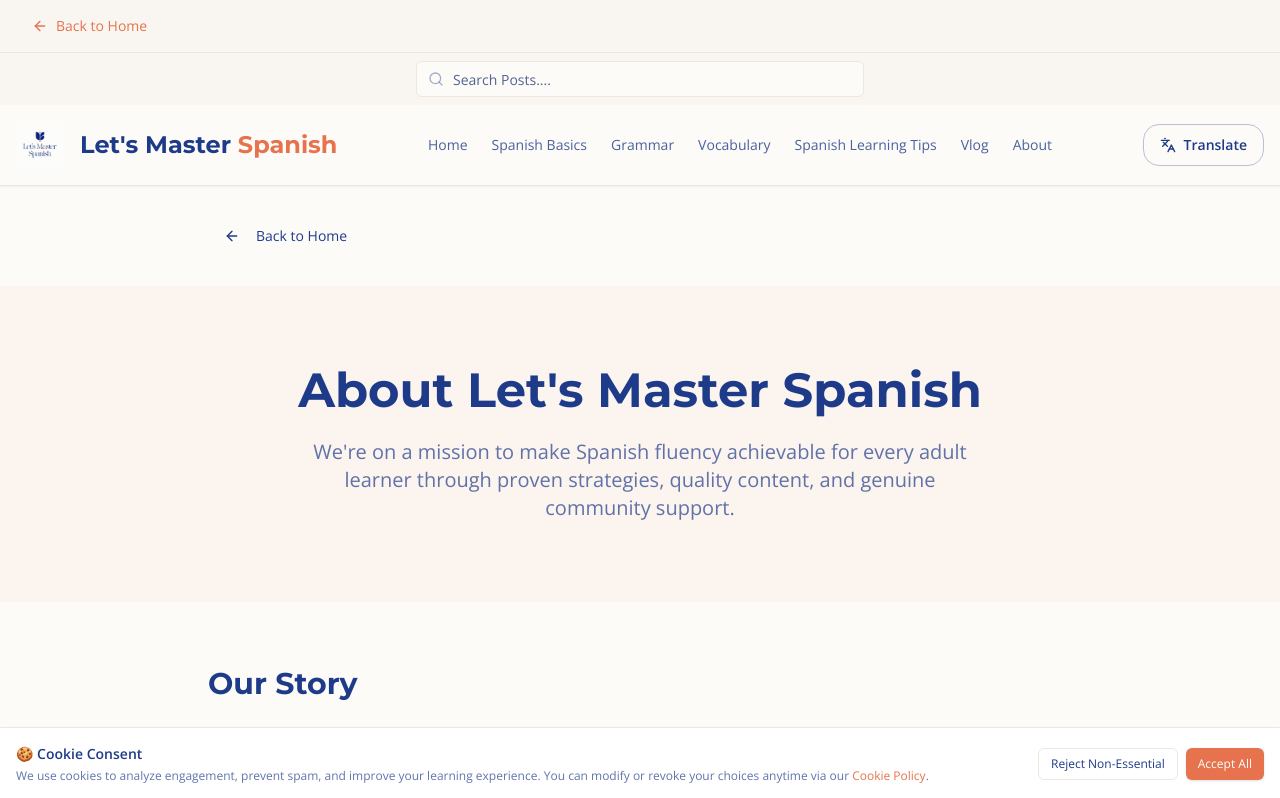
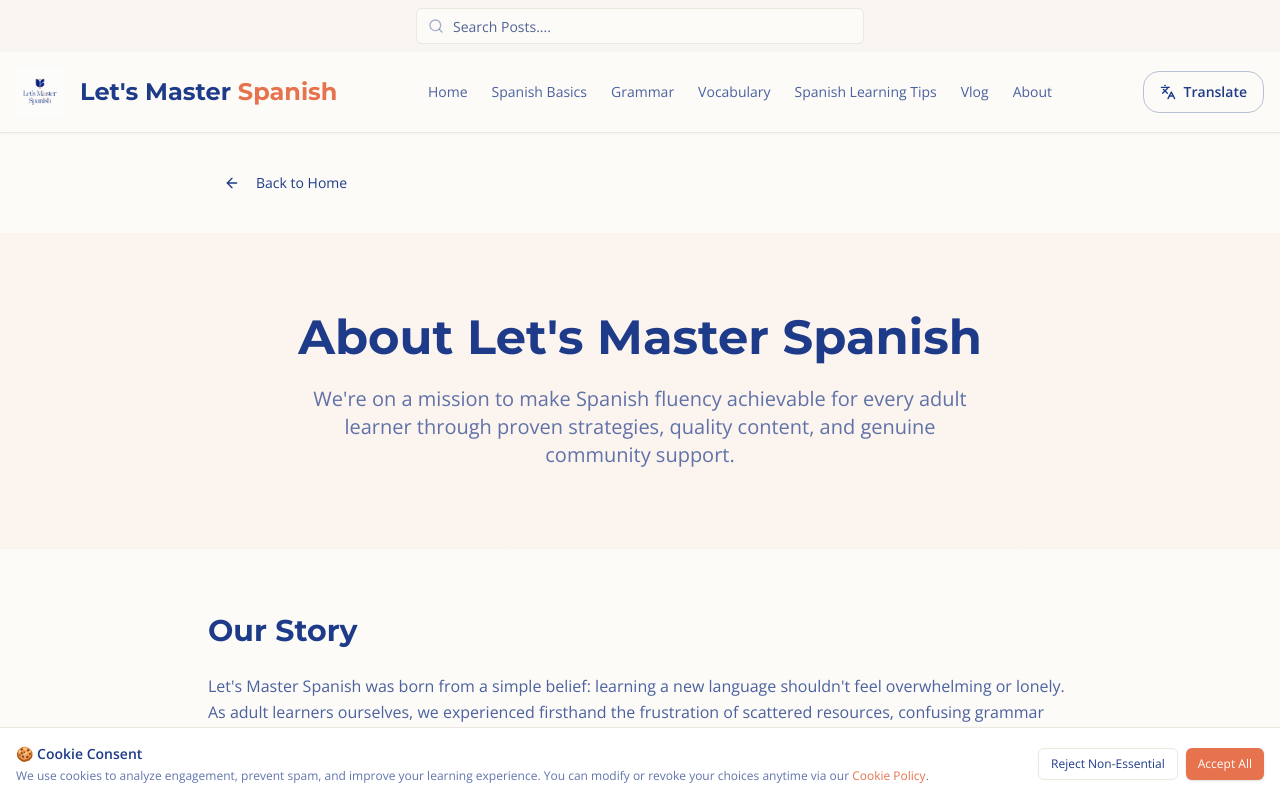
Before and after one commit to elforoespanol/sg-49b89eda-632c-4a04-b23c-675bd32239ff-1782932893, a Next.js app: page /about in a window 1280 px wide. Shown: the top 798 px of the page. Built offline with nearby package versions, Linux system fonts and the light colour scheme.

Commit message:
refactor(ui): remove back to home link from header

```diff
--- a/src/components/Header.tsx
+++ b/src/components/Header.tsx
@@ -1,15 +1,13 @@
 import Link from "next/link";
 import { useRouter } from "next/router";
-import { Search, ArrowLeft } from "lucide-react";
+import { Search } from "lucide-react";
 import { Input } from "@/components/ui/input";
-import { Button } from "@/components/ui/button";
 import { useState } from "react";
 import { LanguageSwitcher } from "@/components/LanguageSwitch";
 
 export function Header() {
   const router = useRouter();
   const [searchQuery, setSearchQuery] = useState("");
-  const isHomePage = router.pathname === "/";
 
   function handleSearch(e: React.FormEvent) {
     e.preventDefault();
@@ -20,20 +18,6 @@ export function Header() {
 
   return (
     <header className="sticky top-0 z-50 bg-background border-b border-border shadow-sm">
-      {/* Back to Home Button - Show on all non-home pages */}
-      {!isHomePage && (
-        <div className="bg-muted border-b border-border">
-          <div className="max-w-7xl mx-auto px-4 py-2">
-            <Link href="/">
-              <Button variant="ghost" className="gap-2 text-primary hover:text-primary/80">
-                <ArrowLeft className="h-4 w-4" />
-                Back to Home
-              </Button>
-            </Link>
-          </div>
-        </div>
-      )}
-
       {/* Top row: Search Bar */}
       <div className="bg-muted">
         <form onSubmit={handleSearch} className="max-w-7xl mx-auto px-4 py-2 flex items-center justify-center">
```
